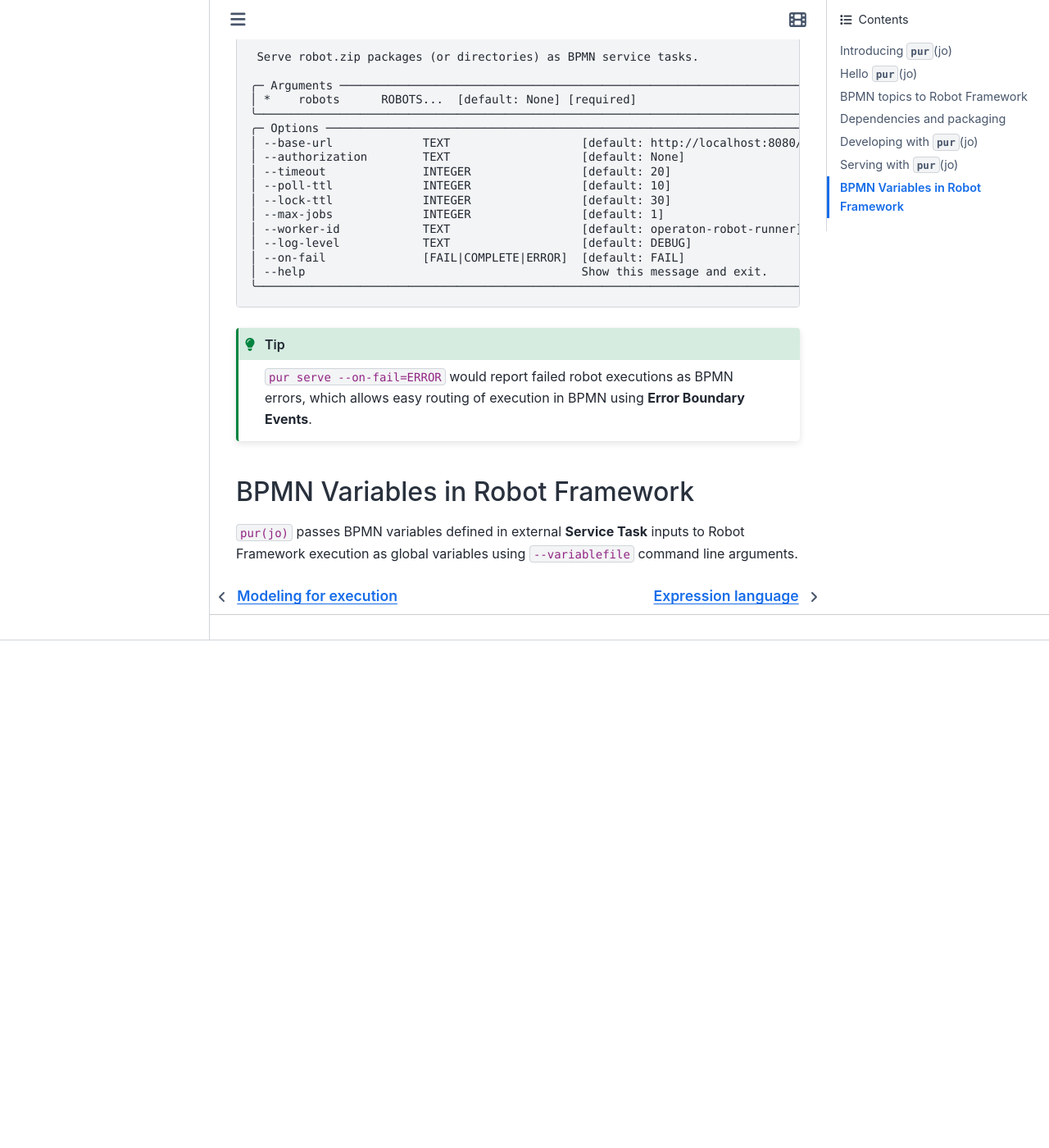
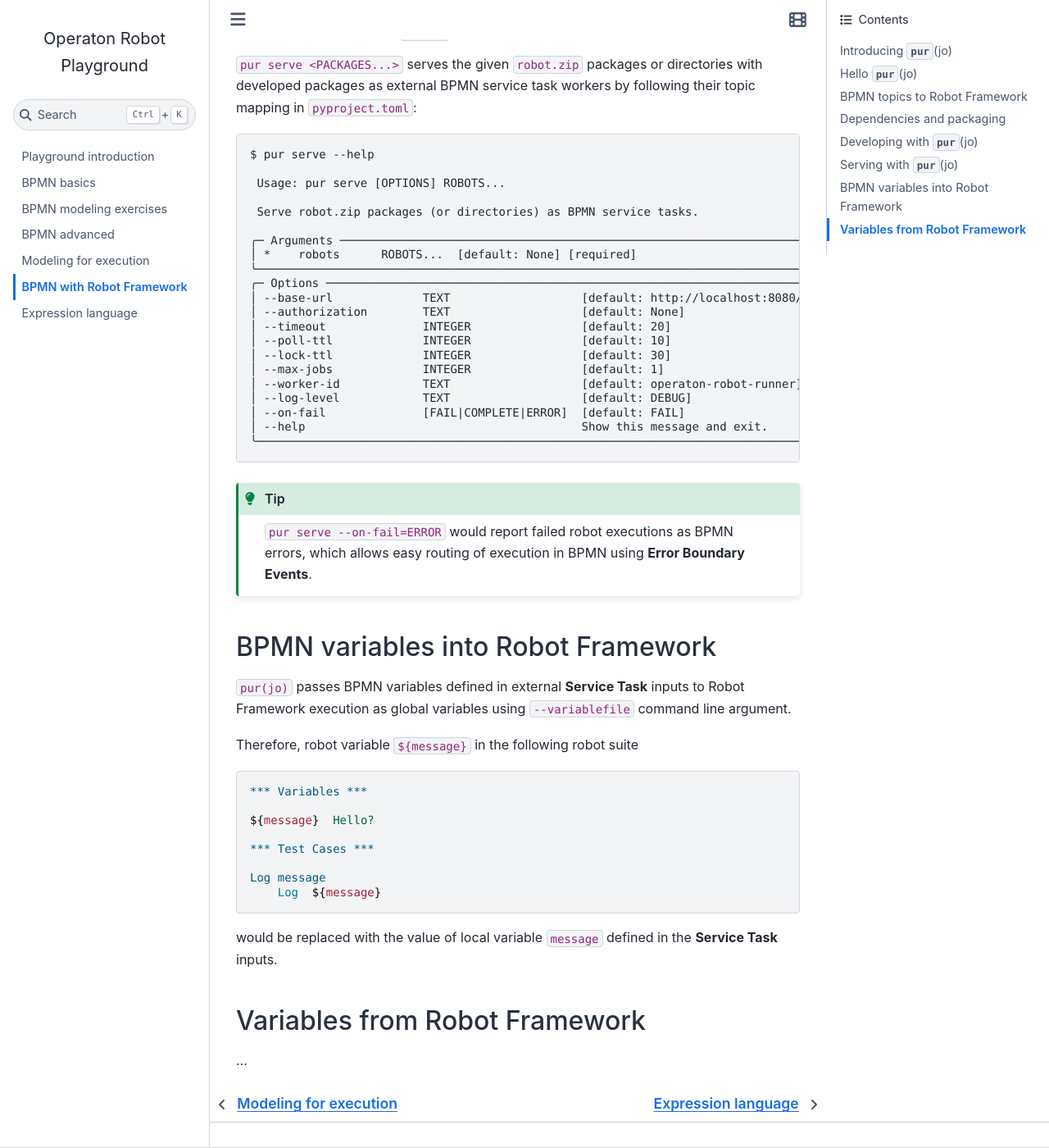
Before and after one commit to datakurre/operaton-robot-playground, a Sphinx documentation site: the page built from docs/purjo/index.md, in a window 1280 px wide and 1400 px high, scrolled down 3520 px. Shown: the whole window at 82% size. Built offline with Sphinx 7.4.7 and the Sphinx Book theme 1.1.4, drawn with Linux system fonts in a browser that asks for light colours; a script that is not in the unit is left out; before the commit the page ends 4301 px from its top, so only the background shows below that; some of the changed text lies outside the part shown.

Commit message:
Add 'BPMN variables into Robot Framework

````diff
--- a/docs/purjo/index.md
+++ b/docs/purjo/index.md
@@ -111,6 +111,10 @@
 * `pur run <RESOURCES...>` is a shortcut for both deploying resources to the BPM engine and starting a new process instance defined in them.
 * `pur serve .` serves the project from the current directory as an external BPMN service task worker, following the topic mapping defined in its `pyproject.toml`.
 
+```{tip}
+Both `pur bpm start` and `pur run` accept option `--variables`, which accepts a JSON string, a JSON filename or `-` to read JSON from *stdin*. JSON object would then be parse as key-value-pairs into initial process variables for the started process.
+```
+
 ```{note}
 Both `pur bpm deploy` and `pur run` try to migrate previous process versions to the latest version deployed with the command, unless called with the `--no-migrate` flag.
 ```
@@ -147,6 +151,27 @@
 `pur serve --on-fail=ERROR` would report failed robot executions as BPMN errors, which allows easy routing of execution in BPMN using {BPMN}`../bpmn/bpmn-error-boundary-event` **Error Boundary Events**.
 ```
 
-## BPMN Variables in Robot Framework
 
-`pur(jo)` passes BPMN variables defined in external {BPMN}`../bpmn/service-task` **Service Task** inputs to Robot Framework execution as global variables using `--variablefile` command line arguments.
+## BPMN variables into Robot Framework
+
+`pur(jo)` passes BPMN variables defined in external {BPMN}`../bpmn/service-task` **Service Task** inputs to Robot Framework execution as global variables using `--variablefile` command line argument.
+
+Therefore, robot variable `${message}` in the following robot suite
+
+```robotframework
+*** Variables ***
+
+${message}  Hello?
+
+*** Test Cases ***
+
+Log message
+    Log  ${message}
+```
+
+would be replaced with the value of local variable `message` defined in the {bpmn}`../bpmn/service-task` **Service Task** inputs.
+
+
+## Variables from Robot Framework
+
+...
````
